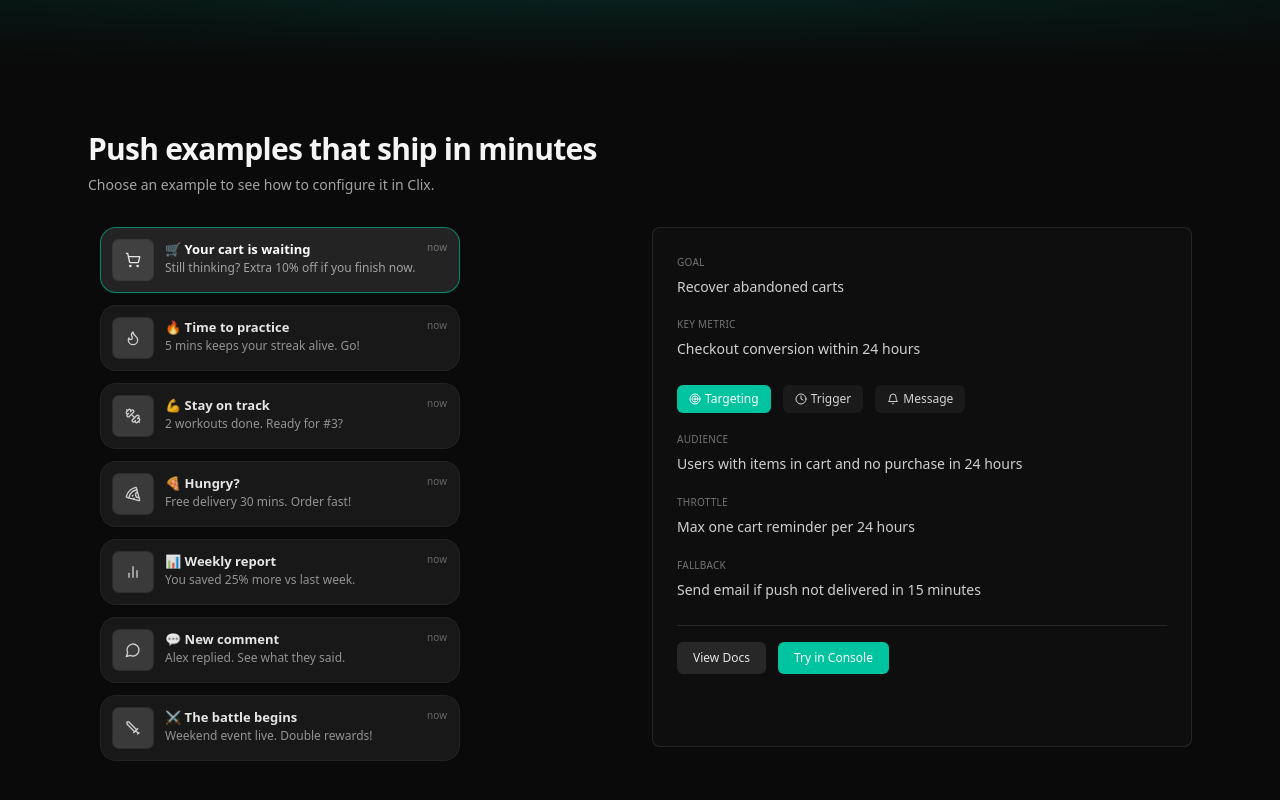
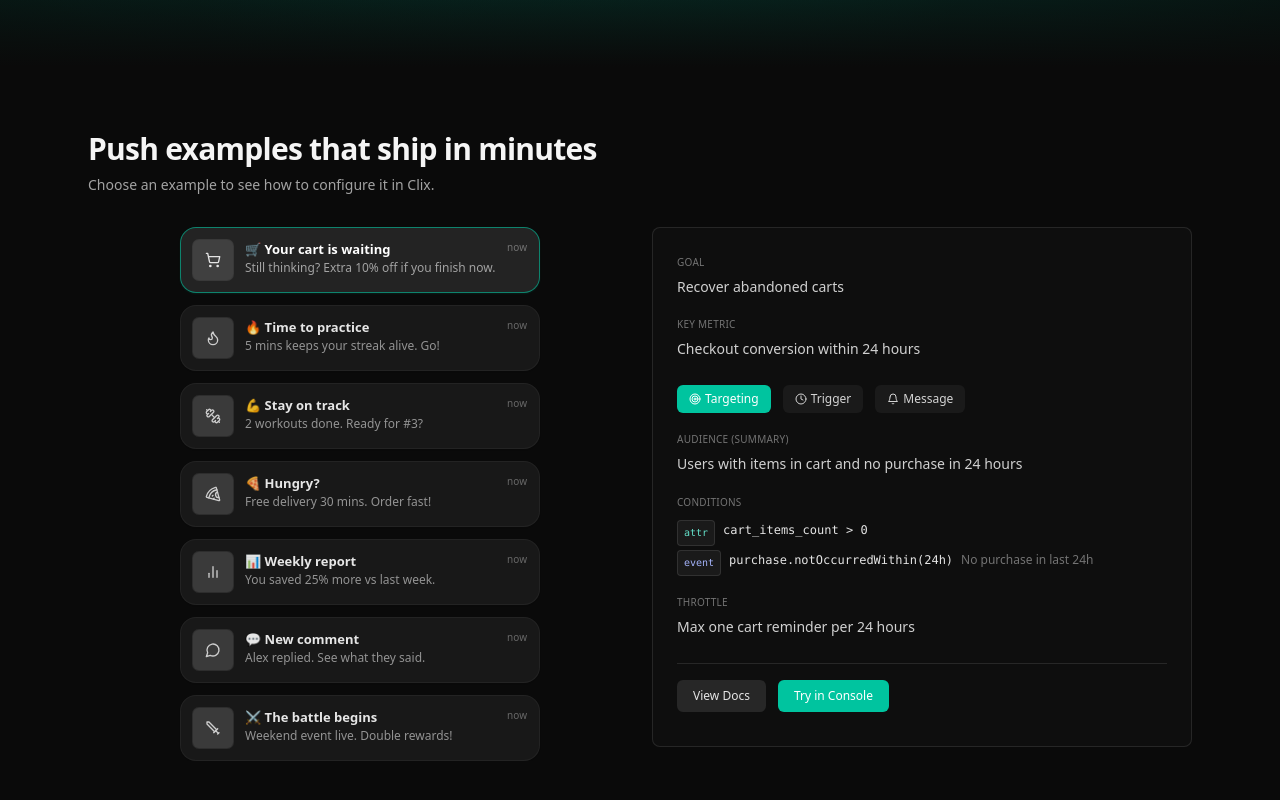
Before and after one commit to JeongwooYoo/clix-landing, a Next.js app: page / in a window 1280 px wide. Shown: the part 528-1328 px from the top of the page. Built offline with nearby package versions, Linux system fonts and the light colour scheme.

Commit message:
refactor: refine trigger data

```diff
--- a/components/PushExamplesSection.tsx
+++ b/components/PushExamplesSection.tsx
@@ -23,7 +23,9 @@ import clsx from "clsx";
 export interface PushExampleConfig {
   goal: string;
   audience: string;
-  trigger: string;
+  audienceConditions?: AudienceCondition[]; // structured conditions derived from audience
+  trigger: string; // legacy human readable
+  triggerSpec?: TriggerSpec; // structured trigger definition
   timing: string;
   message: string; // variables description
   personalizationTokens: string;
@@ -33,6 +35,55 @@ export interface PushExampleConfig {
   successMetric: string;
   fallback: string;
 }
+
+export type AudienceCondition =
+  | {
+      type: "attribute";
+      key: string;
+      op: string;
+      value: string | number | boolean;
+      description?: string;
+    }
+  | {
+      type: "event";
+      event: string;
+      op?: string; // e.g. occurredWithin, notOccurredWithin, countGte
+      value?: string | number; // timeframe like 24h or count threshold
+      timeframe?: string; // explicit timeframe window
+      count?: number; // for count comparisons
+      description?: string;
+    };
+
+export type TriggerSpec =
+  | {
+      type: "send_immediately"; // send as soon as conditions met
+      reason?: string;
+    }
+  | {
+      type: "scheduled_message"; // one-off scheduled time per user or global
+      schedule: {
+        at: string; // semantic label or ISO
+        timezone?: string; // if needed
+        perUser?: boolean;
+      };
+    }
+  | {
+      type: "recurring_message"; // repeating schedule
+      recurrence: {
+        pattern: string; // cron-like or semantic (e.g. daily, weekly_sun_10)
+        timezone?: string;
+        windowStart?: string;
+        windowEnd?: string;
+      };
+    }
+  | {
+      type: "event_trigger"; // based on incoming event
+      event: string;
+      delay?: string; // e.g. 30m
+      constraints?: {
+        rateLimit?: string; // e.g. 1/hour/thread
+      };
+    };
 
 export interface PushExample {
   id: string;
@@ -90,7 +141,22 @@ const seededExamples: PushExample[] = [
     config: {
       goal: "Recover abandoned carts",
       audience: "Users with items in cart and no purchase in 24 hours",
+      audienceConditions: [
+        { type: "attribute", key: "cart_items_count", op: ">", value: 0 },
+        {
+          type: "event",
+          event: "purchase",
+          op: "notOccurredWithin",
+          value: "24h",
+          description: "No purchase in last 24h",
+        },
+      ],
       trigger: "Server event cart_abandoned",
+      triggerSpec: {
+        type: "event_trigger",
+        event: "cart_abandoned",
+        delay: "30m", // send 30 minutes after last cart activity
+      },
       timing:
         "Send at 30 minutes after last cart activity; local send windows 09–21",
       message: "Variables: first_name, cart_value, discount_code",
@@ -111,7 +177,18 @@ const seededExamples: PushExample[] = [
     config: {
       goal: "Daily practice adherence",
       audience: "Learners with active streak >= 2",
+      audienceConditions: [
+        { type: "attribute", key: "streak_days", op: ">=", value: 2 },
+      ],
       trigger: "Scheduled daily job based on user preferred hour",
+      triggerSpec: {
+        type: "recurring_message",
+        recurrence: {
+          pattern: "daily",
+          timezone: "user",
+          windowStart: "preferred_hour",
+        },
+      },
       timing: "Local time preferred_hour; Do not disturb 22–07",
       message: "Variables: first_name, streak_days",
       personalizationTokens: "streak_days",
@@ -132,7 +209,20 @@ const seededExamples: PushExample[] = [
     config: {
       goal: "Increase weekly workouts per user",
       audience: "Users with two workouts completed since Monday",
+      audienceConditions: [
+        {
+          type: "event",
+          event: "workout_completed",
+          op: "countGte",
+          count: 2,
+          timeframe: "week_to_date",
+        },
+      ],
       trigger: "Analytics event workout_completed counts per week",
+      triggerSpec: {
+        type: "scheduled_message",
+        schedule: { at: "Friday 17:00-20:00 local", perUser: false },
+      },
       timing: "Send Friday 17–20 local time",
       message: "Variables: first_name, weekly_workout_count",
       personalizationTokens: "weekly_workout_count",
@@ -152,7 +242,19 @@ const seededExamples: PushExample[] = [
     config: {
       goal: "Drive quick orders during off peak",
       audience: "Users in delivery zones with low utilization",
+      audienceConditions: [
+        {
+          type: "attribute",
+          key: "low_utilization_zone",
+          op: "==",
+          value: true,
+        },
+      ],
       trigger: "Ops signal low_utilization true",
+      triggerSpec: {
+        type: "event_trigger",
+        event: "low_utilization_zone",
+      },
       timing: "Immediate with expiry 30 minutes",
       message: "Variables: zone_name, promo_end_at",
       personalizationTokens: "zone_name, promo_end_at",
@@ -172,7 +274,15 @@ const seededExamples: PushExample[] = [
     config: {
       goal: "Weekly engagement and savings awareness",
       audience: "Active users with connected card",
+      audienceConditions: [
+        { type: "attribute", key: "is_active", op: "==", value: true },
+        { type: "attribute", key: "has_connected_card", op: "==", value: true },
+      ],
       trigger: "Weekly batch compute on Sunday",
+      triggerSpec: {
+        type: "recurring_message",
+        recurrence: { pattern: "weekly_sun_10", timezone: "local" },
+      },
       timing: "Sunday 10:00 local time",
       message: "Variables: first_name, weekly_change_percent, top_category",
       personalizationTokens: "weekly_change_percent, top_category",
@@ -192,7 +302,22 @@ const seededExamples: PushExample[] = [
     config: {
       goal: "Bring users back to conversations",
       audience: "Post authors with new comments from non-muted users",
+      audienceConditions: [
+        { type: "attribute", key: "is_post_author", op: "==", value: true },
+        { type: "attribute", key: "commenter_muted", op: "==", value: false },
+        {
+          type: "event",
+          event: "comment_created",
+          op: "occurred",
+          description: "New comment",
+        },
+      ],
       trigger: "Event comment_created",
+      triggerSpec: {
+        type: "event_trigger",
+        event: "comment_created",
+        constraints: { rateLimit: "3/hour/thread" },
+      },
       timing: "Immediate with rate limit per thread",
       message: "Variables: commenter_name, post_title",
       personalizationTokens: "commenter_name",
@@ -212,7 +337,20 @@ const seededExamples: PushExample[] = [
     config: {
       goal: "Increase weekend DAU",
       audience: "Level 10+ who played in the last 14 days",
+      audienceConditions: [
+        { type: "attribute", key: "player_level", op: ">=", value: 10 },
+        {
+          type: "event",
+          event: "session_start",
+          op: "occurredWithin",
+          value: "14d",
+        },
+      ],
       trigger: "Scheduled campaign Friday",
+      triggerSpec: {
+        type: "scheduled_message",
+        schedule: { at: "Friday 18:00", perUser: false },
+      },
       timing: "Friday 18:00 local time",
       message: "Variables: player_level, event_name, reward_multiplier",
       personalizationTokens: "player_level, reward_multiplier",
@@ -291,7 +429,7 @@ const NotificationCard = React.forwardRef<
       onFocus={onFocus}
       tabIndex={active ? 0 : -1}
       className={clsx(
-        "group relative flex w-full flex-col items-start text-left transition focus-visible:outline-none focus-visible:ring-2 focus-visible:ring-brand-400 focus-visible:ring-offset-2 focus-visible:ring-offset-neutral-950",
+        "group relative flex w-full flex-col items-center text-left transition focus-visible:outline-none focus-visible:ring-2 focus-visible:ring-brand-400 focus-visible:ring-offset-2 focus-visible:ring-offset-neutral-950",
         active ? "opacity-100" : "opacity-90 hover:opacity-100"
       )}
       data-active={active}
@@ -584,24 +722,153 @@ const DetailsContent: React.FC<{ example: PushExample; tab: TabId }> = ({
     case "targeting":
       return (
         <div className="space-y-4 text-sm" role="tabpanel">
-          <Field label="Audience">{c.audience}</Field>
+          <Field label="Audience (Summary)">{c.audience}</Field>
+          {c.audienceConditions && c.audienceConditions.length > 0 && (
+            <div className="space-y-2">
+              <div className="text-[10px] uppercase tracking-wide text-neutral-500 font-medium">
+                Conditions
+              </div>
+              <ul className="space-y-1 text-[12px] text-neutral-300">
+                {c.audienceConditions.map((cond, i) => {
+                  if (cond.type === "attribute") {
+                    return (
+                      <li key={i} className="flex items-start gap-2">
+                        <span className="inline-block rounded bg-white/5 px-1.5 py-0.5 text-[10px] font-mono text-brand-300 border border-white/10">
+                          attr
+                        </span>
+                        <span className="flex-1">
+                          <code className="font-mono text-xs text-neutral-200">
+                            {cond.key} {cond.op} {String(cond.value)}
+                          </code>
+                          {cond.description && (
+                            <span className="text-neutral-500 ml-2">
+                              {cond.description}
+                            </span>
+                          )}
+                        </span>
+                      </li>
+                    );
+                  }
+                  // event
+                  return (
+                    <li key={i} className="flex items-start gap-2">
+                      <span className="inline-block rounded bg-white/5 px-1.5 py-0.5 text-[10px] font-mono text-indigo-300 border border-white/10">
+                        event
+                      </span>
+                      <span className="flex-1">
+                        <code className="font-mono text-xs text-neutral-200">
+                          {cond.event}
+                          {cond.op ? `.${cond.op}` : ""}
+                          {cond.value ? `(${cond.value})` : ""}
+                          {cond.count !== undefined
+                            ? ` count>=${cond.count}`
+                            : ""}
+                          {cond.timeframe ? ` in ${cond.timeframe}` : ""}
+                        </code>
+                        {cond.description && (
+                          <span className="text-neutral-500 ml-2">
+                            {cond.description}
+                          </span>
+                        )}
+                      </span>
+                    </li>
+                  );
+                })}
+              </ul>
+            </div>
+          )}
           <Field label="Throttle">{c.throttle}</Field>
-          <Field label="Fallback">{c.fallback}</Field>
         </div>
       );
     case "trigger":
       return (
         <div className="space-y-4 text-sm" role="tabpanel">
-          <Field label="Trigger">{c.trigger}</Field>
+          <Field label="Trigger Strategy">
+            {(() => {
+              switch (c.triggerSpec?.type) {
+                case "send_immediately":
+                  return "Send immediately when conditions are met";
+                case "scheduled_message":
+                  return "One-off scheduled send";
+                case "recurring_message":
+                  return "Recurring scheduled send";
+                case "event_trigger":
+                  return "Event-based trigger";
+                default:
+                  return "Unspecified trigger";
+              }
+            })()}
+          </Field>
+          {c.triggerSpec && (
+            <div className="space-y-3">
+              {c.triggerSpec.type === "event_trigger" && (
+                <div className="space-y-1">
+                  <div className="text-[10px] uppercase tracking-wide text-neutral-500 font-medium">
+                    Event
+                  </div>
+                  <code className="text-xs font-mono text-neutral-200">
+                    {(c.triggerSpec as any).event}
+                    {(c.triggerSpec as any).delay
+                      ? ` +delay ${(c.triggerSpec as any).delay}`
+                      : ""}
+                  </code>
+                  {(c.triggerSpec as any).constraints?.rateLimit && (
+                    <div className="text-[11px] text-neutral-400">
+                      Rate limit: {(c.triggerSpec as any).constraints.rateLimit}
+                    </div>
+                  )}
+                </div>
+              )}
+              {c.triggerSpec.type === "scheduled_message" && (
+                <div className="space-y-1">
+                  <div className="text-[10px] uppercase tracking-wide text-neutral-500 font-medium">
+                    Schedule
+                  </div>
+                  <div className="text-sm text-neutral-300">
+                    {(c.triggerSpec as any).schedule.at}{" "}
+                    {(c.triggerSpec as any).schedule.perUser && (
+                      <span className="text-neutral-500">(per user)</span>
+                    )}
+                  </div>
+                </div>
+              )}
+              {c.triggerSpec.type === "recurring_message" && (
+                <div className="space-y-1">
+                  <div className="text-[10px] uppercase tracking-wide text-neutral-500 font-medium">
+                    Recurrence
+                  </div>
+                  <div className="text-xs text-neutral-300">
+                    Pattern: {(c.triggerSpec as any).recurrence.pattern}
+                    {(c.triggerSpec as any).recurrence.windowStart && (
+                      <>
+                        {" "}
+                        • window:{" "}
+                        {(c.triggerSpec as any).recurrence.windowStart}
+                        {(c.triggerSpec as any).recurrence.windowEnd
+                          ? `-${(c.triggerSpec as any).recurrence.windowEnd}`
+                          : ""}
+                      </>
+                    )}
+                  </div>
+                </div>
+              )}
+              {c.triggerSpec.type === "send_immediately" && (
+                <div className="text-xs text-neutral-300">Immediate send</div>
+              )}
+            </div>
+          )}
+          {/* Legacy description removed */}
+          {c.triggerSpec?.type === "event_trigger" && (
             <Field
               label="Sample Payload"
               copyValue={`{\n  \"event\": \"${
-              c.trigger.split(" ")[2] || c.trigger
+                (c.triggerSpec as any).event
               }\",\n  \"user_id\": \"user_123\"\n}`}
             >{`{ "event": "${
-            c.trigger.split(" ")[2] || c.trigger
+              (c.triggerSpec as any).event
             }", "user_id": "user_123" }`}</Field>
-          <Field label="Timing">{c.timing}</Field>
+          )}
+          {/* Timing / Window removed */}
         </div>
       );
     case "message":
```
Lines whose indentation alone changed are shown as unchanged.
